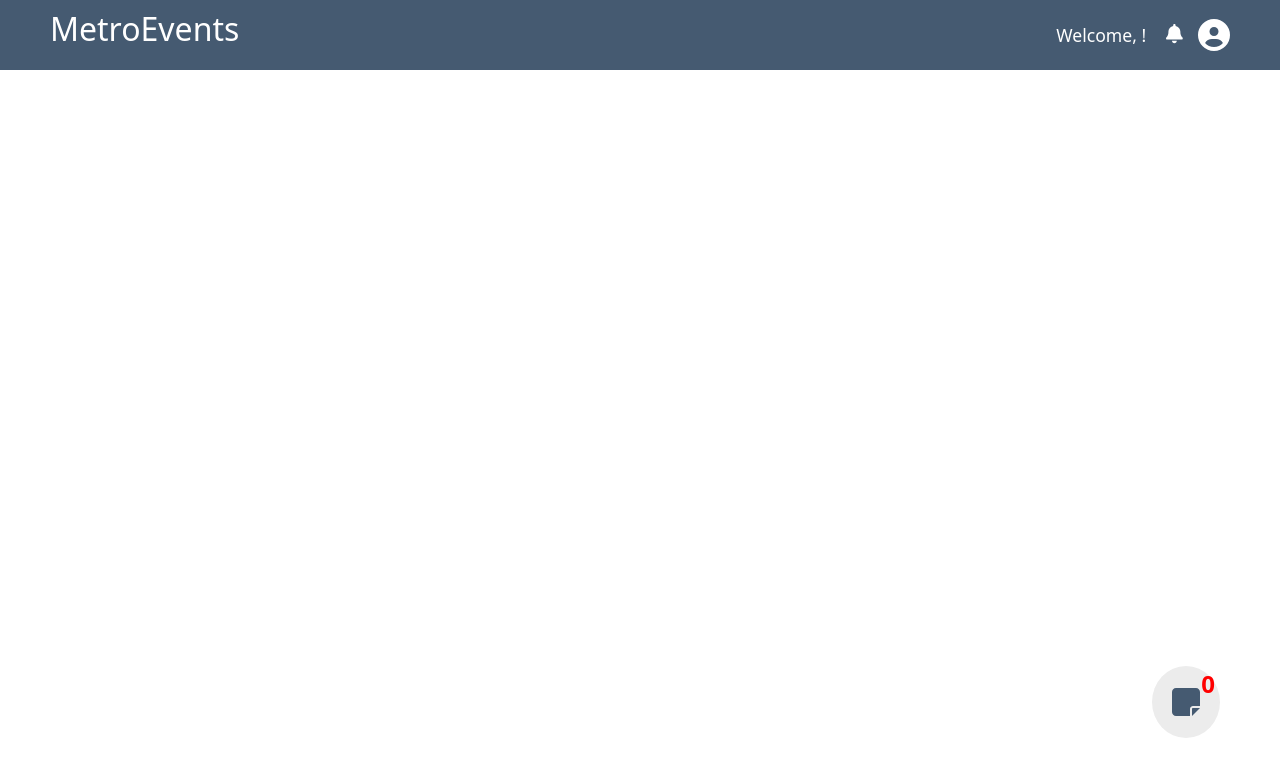
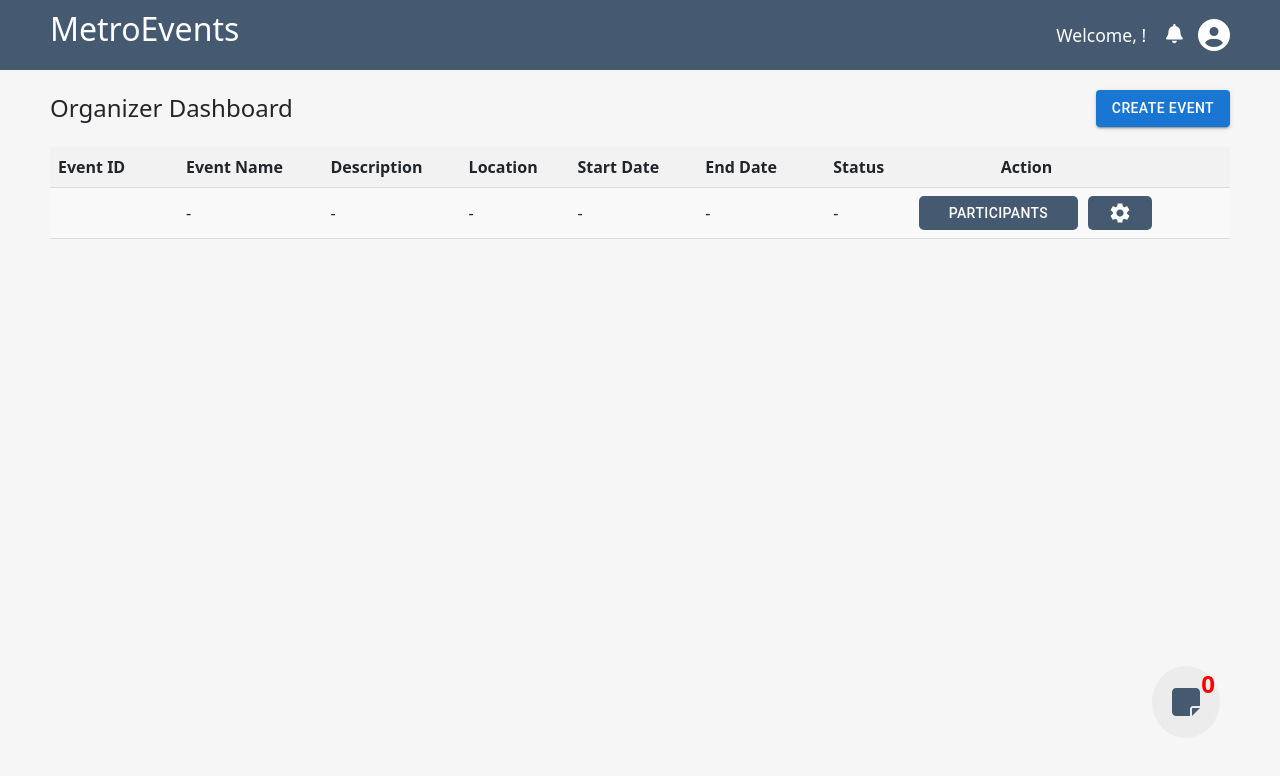
Before and after one commit to alosadahg/metro_events, a React (Create React App) app: page /organizer-dashboard in a window 1280 px wide. Shown: the top 776 px of the page. Built offline with nearby package versions, Linux system fonts and the light colour scheme; no server answers.

Commit message:
organizer dashboard, create event and participant modal UI

```diff
--- a/src/Components/Main/OrganizerDashboard/OrganizerDashboard.js
+++ b/src/Components/Main/OrganizerDashboard/OrganizerDashboard.js
@@ -1,13 +1,70 @@
-import React from "react";
+import React, { useState } from "react";
+import { Button } from "@mui/material";
+import ParticipantModal from "../../Modal/ParticipantModal";
+import CreateEventModal from "../../Modal/CreateEventModal";
+import SettingsIcon from '@mui/icons-material/Settings';
 
 const OrganizerDashboard = () => {
+  const [showParticipantModal, setShowParticipantModal] = useState(false);
+  const [showCreateEventModal, setShowCreateEventModal] = useState(false);
+
+  const handleParticipantModalOpen = () => {
+    setShowParticipantModal(true);
+  };
+
+  const handleParticipantModalClose = () => {
+    setShowParticipantModal(false);
+  };
+
+  const handleCreateEventModalOpen = () => {
+    setShowCreateEventModal(true);
+  };
+
+  const handleCreateEventModalClose = () => {
+    setShowCreateEventModal(false);
+  };
+
   return (
-    <div>
+    <div className="JoinedEvents">
+      <h4 style={{ display: 'flex', alignItems: 'center', justifyContent: 'space-between' }}>
+        Organizer Dashboard
+        <Button onClick={handleCreateEventModalOpen} variant="contained" color="primary">Create Event</Button>
+      </h4>
       <table>
         <thead>
-          <th></th>
+          <tr>
+            <th>Event ID</th>
+            <th>Event Name</th>
+            <th>Description</th>
+            <th>Location</th>
+            <th>Start Date</th>
+            <th>End Date</th>
+            <th>Status</th>
+            <th style={{ paddingLeft: '90px' }}>Action</th>
+          </tr>
         </thead>
+        <tbody>
+          <tr>
+            <td className="event-id"></td>
+            <td>-</td>
+            <td>-</td>
+            <td>-</td>
+            <td className="dates">-</td>
+            <td className="dates">-</td>
+            <td>-</td>
+            <td>
+              <Button onClick={handleParticipantModalOpen} style={{ backgroundColor: '#455a71', color: '#fff' }}>Participants</Button>
+              <Button style={{ width: '5px', marginLeft:'10px', backgroundColor: '#455a71', color: '#fff' }}>
+                <SettingsIcon />
+              </Button>
+            </td>
+          </tr>
+        </tbody>
       </table>
+
+      <ParticipantModal open={showParticipantModal} handleClose={handleParticipantModalClose} />
+
+      <CreateEventModal open={showCreateEventModal} handleClose={handleCreateEventModalClose} />
     </div>
   );
 };
--- /dev/null
+++ b/src/Components/Modal/CreateEventModal.js
@@ -0,0 +1,99 @@
+import React, { useState } from 'react';
+import { Dialog, DialogTitle, DialogContent, DialogActions, Button, TextField } from '@mui/material';
+
+const CreateEventModal = ({ open, handleClose }) => {
+  const [eventName, setEventName] = useState('');
+  const [description, setDescription] = useState('');
+  const [location, setLocation] = useState('');
+  const [startDate, setStartDate] = useState('');
+  const [endDate, setEndDate] = useState('');
+  const [image, setImage] = useState(null);
+  const [imageUrl, setImageUrl] = useState('');
+
+  // Function to handle form submission
+  const handleSubmit = () => {
+    // Logic to handle form submission (e.g., sending data to server)
+    console.log('Form submitted:', { eventName, description, location, startDate, endDate, image });
+    // Close the modal after form submission
+    handleClose();
+  };
+
+  // Function to handle file input change
+  const handleFileChange = (e) => {
+    const file = e.target.files[0];
+    setImage(file);
+
+    // Display the selected image
+    const reader = new FileReader();
+    reader.onload = () => {
+      setImageUrl(reader.result);
+    };
+    reader.readAsDataURL(file);
+  };
+
+  return (
+    <Dialog open={open} onClose={handleClose}>
+      <DialogTitle>Create Event</DialogTitle>
+      <DialogContent>
+        {/* Form fields */}
+        <TextField
+          autoFocus
+          margin="dense"
+          label="Event Name"
+          type="text"
+          fullWidth
+          value={eventName}
+          onChange={(e) => setEventName(e.target.value)}
+        />
+        <TextField
+          margin="dense"
+          label="Description"
+          type="text"
+          fullWidth
+          value={description}
+          onChange={(e) => setDescription(e.target.value)}
+        />
+        <TextField
+          margin="dense"
+          label="Location"
+          type="text"
+          fullWidth
+          value={location}
+          onChange={(e) => setLocation(e.target.value)}
+        />
+        <TextField
+          margin="dense"
+          label="Start Date"
+          type="text"
+          fullWidth
+          value={startDate}
+          onChange={(e) => setStartDate(e.target.value)}
+        />
+        <TextField
+          margin="dense"
+          label="End Date"
+          type="text"
+          fullWidth
+          value={endDate}
+          onChange={(e) => setEndDate(e.target.value)}
+        />
+        <div style={{ marginTop: '20px' }}>
+          <input type="file" accept="image/*" onChange={handleFileChange} />
+        </div>
+        {/* Display selected image */}
+        {imageUrl && <img src={imageUrl} alt="Event" style={{ marginTop: '10px', maxWidth: '100%' }} />}
+      </DialogContent>
+      <DialogActions>
+        {/* Buttons for form actions */}
+        <Button onClick={handleSubmit} variant="contained" color="primary">
+          Create
+        </Button>
+        <Button onClick={handleClose} variant="contained" color="primary" style={{ background:'#D0312D' }}>
+          Cancel
+        </Button>
+      </DialogActions>
+    </Dialog>
+  );
+};
+
+export default CreateEventModal;
--- /dev/null
+++ b/src/Components/Modal/ParticipantModal.js
@@ -0,0 +1,53 @@
+import React from "react";
+import { Dialog, DialogTitle, DialogActions, Button } from "@mui/material";
+
+const ParticipantModal = ({ open, handleClose }) => {
+  return (
+    <Dialog
+      open={open}
+      onClose={handleClose}
+      maxWidth="md"
+      fullWidth
+      PaperProps={{
+        sx: {
+          borderRadius: '10px',
+        }
+      }}
+    >
+      <DialogTitle style={{ backgroundColor: "#f0f0f0", color: "#333", padding: "20px", borderBottom: "1px solid #ccc" }}>
+        Interested Participants List
+      </DialogTitle>
+      <div style={{ padding: "20px" }}>
+        <table style={{ width: "100%" }}>
+          <thead>
+            <tr>
+              <th style={{ borderBottom: "1px solid #ccc", padding: "10px 0", textAlign: "left" }}>First Name</th>
+              <th style={{ borderBottom: "1px solid #ccc", padding: "10px 0", textAlign: "left" }}>Last Name</th>
+              <th style={{ borderBottom: "1px solid #ccc", padding: "10px 0", textAlign: "left" }}>Email</th>
+              <th style={{ borderBottom: "1px solid #ccc", padding: "10px 0", textAlign: "center" }}>Action</th>
+            </tr>
+          </thead>
+          <tbody>
+            <tr>
+              <td style={{ padding: "10px 0" }}>-</td>
+              <td style={{ padding: "10px 0" }}>-</td>
+              <td style={{ padding: "10px 0" }}>-</td>
+              <td style={{ padding: "10px 0", textAlign: "center" }}>
+                <Button variant="contained" color="primary" style={{ marginRight: 10 }}>Approve</Button>
+                <Button variant="contained" color="secondary" style={{ background:'#D0312D' }}>Decline</Button>
+              </td>
+            </tr>
+            {/* Add more participant rows as needed */}
+          </tbody>
+        </table>
+      </div>
+      <DialogActions style={{ borderTop: "1px solid #ccc", padding: "20px", justifyContent: "flex-end", backgroundColor: "#f0f0f0" }}>
+        <Button onClick={handleClose} variant="contained" color="primary">
+          Close
+        </Button>
+      </DialogActions>
+    </Dialog>
+  );
+};
+
+export default ParticipantModal;
```
